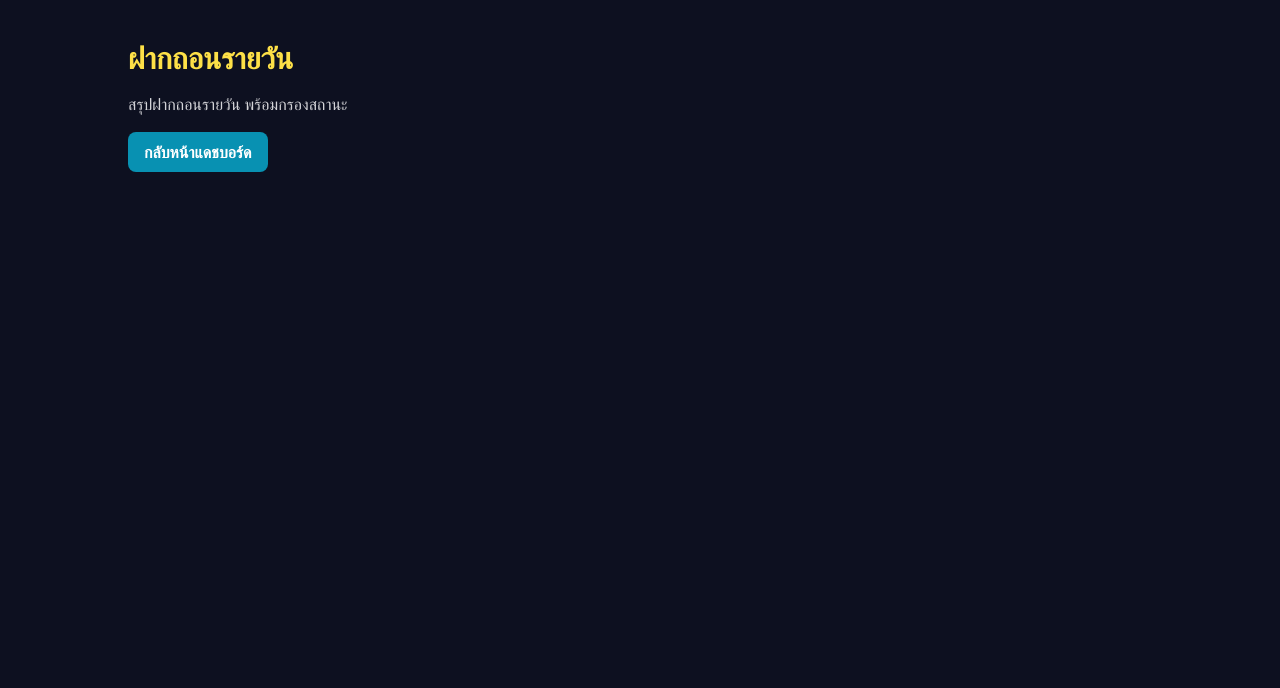
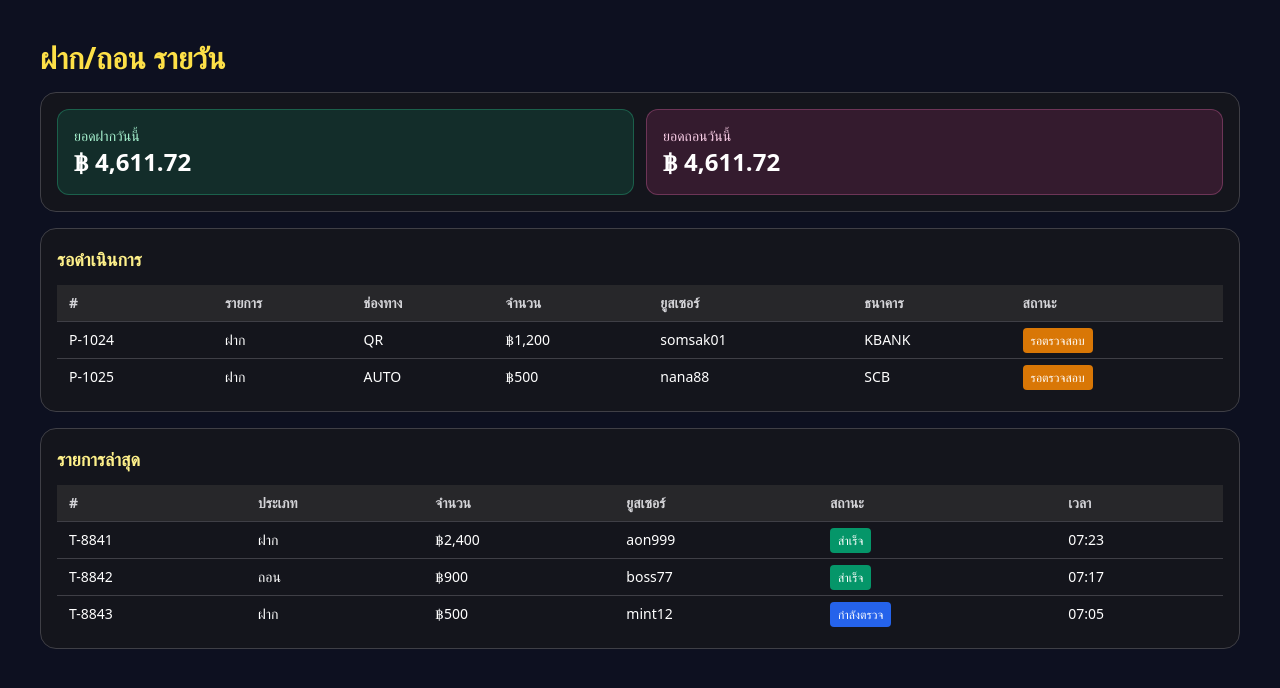
Before and after one commit to panomphen865-beep/ruayluckky, a Next.js app: page /admin/transaction in a window 1280 px wide. Shown: the top 688 px of the page. Built offline with nearby package versions, Linux system fonts and the light colour scheme.

Commit message:
Style transaction and gateway pages to match provided backoffice examples

```diff
--- a/app/admin/transaction/gateway/page.tsx
+++ b/app/admin/transaction/gateway/page.tsx
@@ -1,2 +1,47 @@
-import SectionPage from "../../_components/SectionPage";
-export default function Page() { return <SectionPage title="ตรวจสอบ Gateway" desc="สถานะช่องทางชำระเงินและข้อผิดพลาด" />; }
+const rows = [
+  { id: "GW-001", channel: "QR code", method: "ฝาก", amount: 2000, user: "pong007", bank: "K PLUS", status: "พร้อมใช้", checkedAt: "07:07" },
+  { id: "GW-002", channel: "QR code", method: "ฝาก", amount: 500, user: "mina22", bank: "TrueMoney", status: "พร้อมใช้", checkedAt: "06:58" },
+  { id: "GW-003", channel: "QR code", method: "ถอน", amount: 300, user: "aey89", bank: "SCB", status: "ติดตาม", checkedAt: "06:53" },
+];
+
+export default function Page() {
+  return (
+    <main className="min-h-screen bg-[#0d1020] text-white p-6 md:p-10">
+      <div className="mx-auto max-w-7xl space-y-4">
+        <h1 className="text-3xl font-bold text-yellow-300">ตรวจสอบ Gateway</h1>
+        <section className="rounded-2xl border border-zinc-700 bg-zinc-900/70 p-4">
+          <div className="mb-3 flex flex-wrap items-center gap-2 text-sm">
+            <input placeholder="ค้นหา user / รายการ" className="rounded-lg border border-white/15 bg-black/30 px-3 py-2" />
+            <button className="rounded-lg bg-cyan-600 px-3 py-2">ค้นหา</button>
+            <span className="text-zinc-400">ช่วงเวลา: วันนี้</span>
+          </div>
+
+          <div className="overflow-x-auto">
+            <table className="min-w-full text-sm">
+              <thead>
+                <tr>
+                  {['#','ช่องทาง','ประเภท','จำนวน','ยูสเซอร์','ธนาคาร','สถานะ','ตรวจล่าสุด','การจัดการ'].map(h=><th key={h} className="bg-zinc-800 px-3 py-2 text-left text-zinc-300">{h}</th>)}
+                </tr>
+              </thead>
+              <tbody>
+                {rows.map((r) => (
+                  <tr key={r.id} className="border-t border-zinc-700 bg-emerald-500/10">
+                    <td className="px-3 py-2">{r.id}</td>
+                    <td className="px-3 py-2">{r.channel}</td>
+                    <td className="px-3 py-2"><span className="rounded bg-cyan-600 px-2 py-1 text-xs">{r.method}</span></td>
+                    <td className="px-3 py-2">฿{r.amount.toLocaleString()}</td>
+                    <td className="px-3 py-2">{r.user}</td>
+                    <td className="px-3 py-2">{r.bank}</td>
+                    <td className="px-3 py-2"><span className={`rounded px-2 py-1 text-xs ${r.status === 'พร้อมใช้' ? 'bg-emerald-600' : 'bg-pink-600'}`}>{r.status}</span></td>
+                    <td className="px-3 py-2">{r.checkedAt}</td>
+                    <td className="px-3 py-2"><button className="rounded bg-sky-700 px-2 py-1 text-xs">ดู</button></td>
+                  </tr>
+                ))}
+              </tbody>
+            </table>
+          </div>
+        </section>
+      </div>
+    </main>
+  );
+}
--- a/app/admin/transaction/page.tsx
+++ b/app/admin/transaction/page.tsx
@@ -1,2 +1,77 @@
-import SectionPage from "../_components/SectionPage";
-export default function Page() { return <SectionPage title="ฝากถอนรายวัน" desc="สรุปฝากถอนรายวัน พร้อมกรองสถานะ" />; }
+const pendingRows = [
+  { id: "P-1024", channel: "QR", amount: 1200, user: "somsak01", bank: "KBANK", status: "รอตรวจสอบ" },
+  { id: "P-1025", channel: "AUTO", amount: 500, user: "nana88", bank: "SCB", status: "รอตรวจสอบ" },
+];
+
+const latestRows = [
+  { id: "T-8841", type: "ฝาก", amount: 2400, user: "aon999", status: "สำเร็จ", at: "07:23" },
+  { id: "T-8842", type: "ถอน", amount: 900, user: "boss77", status: "สำเร็จ", at: "07:17" },
+  { id: "T-8843", type: "ฝาก", amount: 500, user: "mint12", status: "กำลังตรวจ", at: "07:05" },
+];
+
+export default function Page() {
+  return (
+    <main className="min-h-screen bg-[#0d1020] text-white p-6 md:p-10">
+      <div className="mx-auto max-w-7xl space-y-4">
+        <h1 className="text-3xl font-bold text-yellow-300">ฝาก/ถอน รายวัน</h1>
+
+        <section className="rounded-2xl border border-zinc-700 bg-zinc-900/70 p-4">
+          <div className="grid gap-3 md:grid-cols-2">
+            <div className="rounded-xl bg-emerald-500/15 p-4 border border-emerald-400/30">
+              <p className="text-sm text-emerald-200">ยอดฝากวันนี้</p>
+              <p className="text-2xl font-bold">฿ 4,611.72</p>
+            </div>
+            <div className="rounded-xl bg-pink-500/15 p-4 border border-pink-400/30">
+              <p className="text-sm text-pink-200">ยอดถอนวันนี้</p>
+              <p className="text-2xl font-bold">฿ 4,611.72</p>
+            </div>
+          </div>
+        </section>
+
+        <section className="rounded-2xl border border-zinc-700 bg-zinc-900/70 p-4">
+          <h2 className="mb-3 text-lg font-semibold text-yellow-200">รอดำเนินการ</h2>
+          <Table>
+            <thead>
+              <tr>
+                <Th>#</Th><Th>รายการ</Th><Th>ช่องทาง</Th><Th>จำนวน</Th><Th>ยูสเซอร์</Th><Th>ธนาคาร</Th><Th>สถานะ</Th>
+              </tr>
+            </thead>
+            <tbody>
+              {pendingRows.map((r) => (
+                <tr key={r.id} className="border-t border-zinc-700">
+                  <Td>{r.id}</Td><Td>ฝาก</Td><Td>{r.channel}</Td><Td>฿{r.amount.toLocaleString()}</Td><Td>{r.user}</Td><Td>{r.bank}</Td><Td><Badge text={r.status} tone="amber" /></Td>
+                </tr>
+              ))}
+            </tbody>
+          </Table>
+        </section>
+
+        <section className="rounded-2xl border border-zinc-700 bg-zinc-900/70 p-4">
+          <h2 className="mb-3 text-lg font-semibold text-yellow-200">รายการล่าสุด</h2>
+          <Table>
+            <thead>
+              <tr>
+                <Th>#</Th><Th>ประเภท</Th><Th>จำนวน</Th><Th>ยูสเซอร์</Th><Th>สถานะ</Th><Th>เวลา</Th>
+              </tr>
+            </thead>
+            <tbody>
+              {latestRows.map((r) => (
+                <tr key={r.id} className="border-t border-zinc-700">
+                  <Td>{r.id}</Td><Td>{r.type}</Td><Td>฿{r.amount.toLocaleString()}</Td><Td>{r.user}</Td><Td><Badge text={r.status} tone={r.status === "สำเร็จ" ? "green" : "blue"} /></Td><Td>{r.at}</Td>
+                </tr>
+              ))}
+            </tbody>
+          </Table>
+        </section>
+      </div>
+    </main>
+  );
+}
+
+function Table({ children }: { children: React.ReactNode }) { return <div className="overflow-x-auto"><table className="min-w-full text-sm">{children}</table></div>; }
+function Th({ children }: { children: React.ReactNode }) { return <th className="bg-zinc-800 px-3 py-2 text-left text-zinc-300">{children}</th>; }
+function Td({ children }: { children: React.ReactNode }) { return <td className="px-3 py-2">{children}</td>; }
+function Badge({ text, tone }: { text: string; tone: "green" | "amber" | "blue" }) {
+  const cls = tone === "green" ? "bg-emerald-600" : tone === "amber" ? "bg-amber-600" : "bg-blue-600";
+  return <span className={`rounded px-2 py-1 text-xs ${cls}`}>{text}</span>;
+}
```
